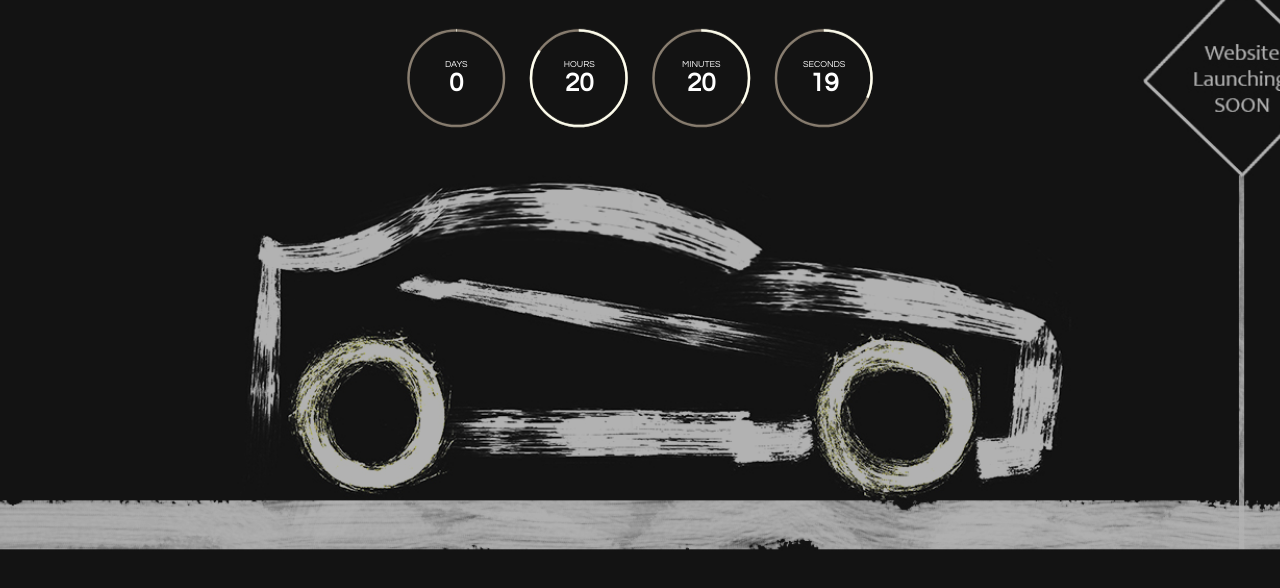
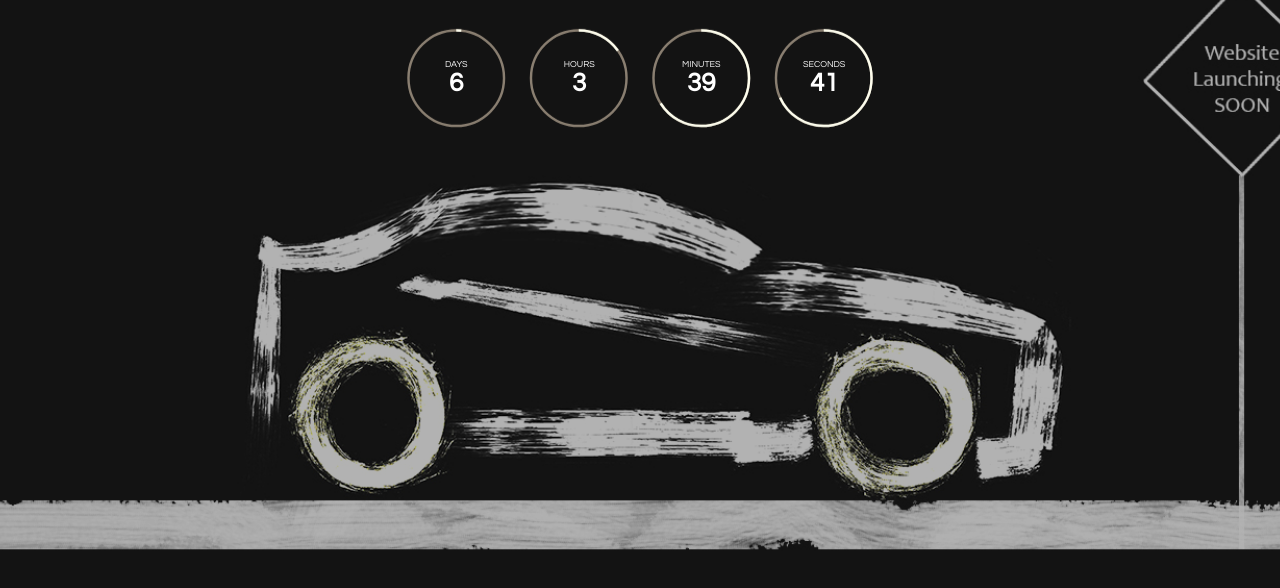
Before and after one commit to ManikantaRaju/aspen-bower.github.io, a plain HTML site: page index.html in a window 1280 px wide. Shown: the part 208-796 px from the top of the page. Drawn offline with nearby package versions, Linux system fonts and the light colour scheme.

Commit message:
set timer to 08 th december

```diff
--- a/index.html
+++ b/index.html
@@ -48,7 +48,7 @@
 <div class="row">
 							  <div class="col-sm-offset-5 col-sm-8">
 									<div class="timing">
-										<div id="count-down" data-date="2016-12-01 00:00:00">
+										<div id="count-down" data-date="2016-12-08 00:00:00">
 
 										</div>
 									</div>
```
